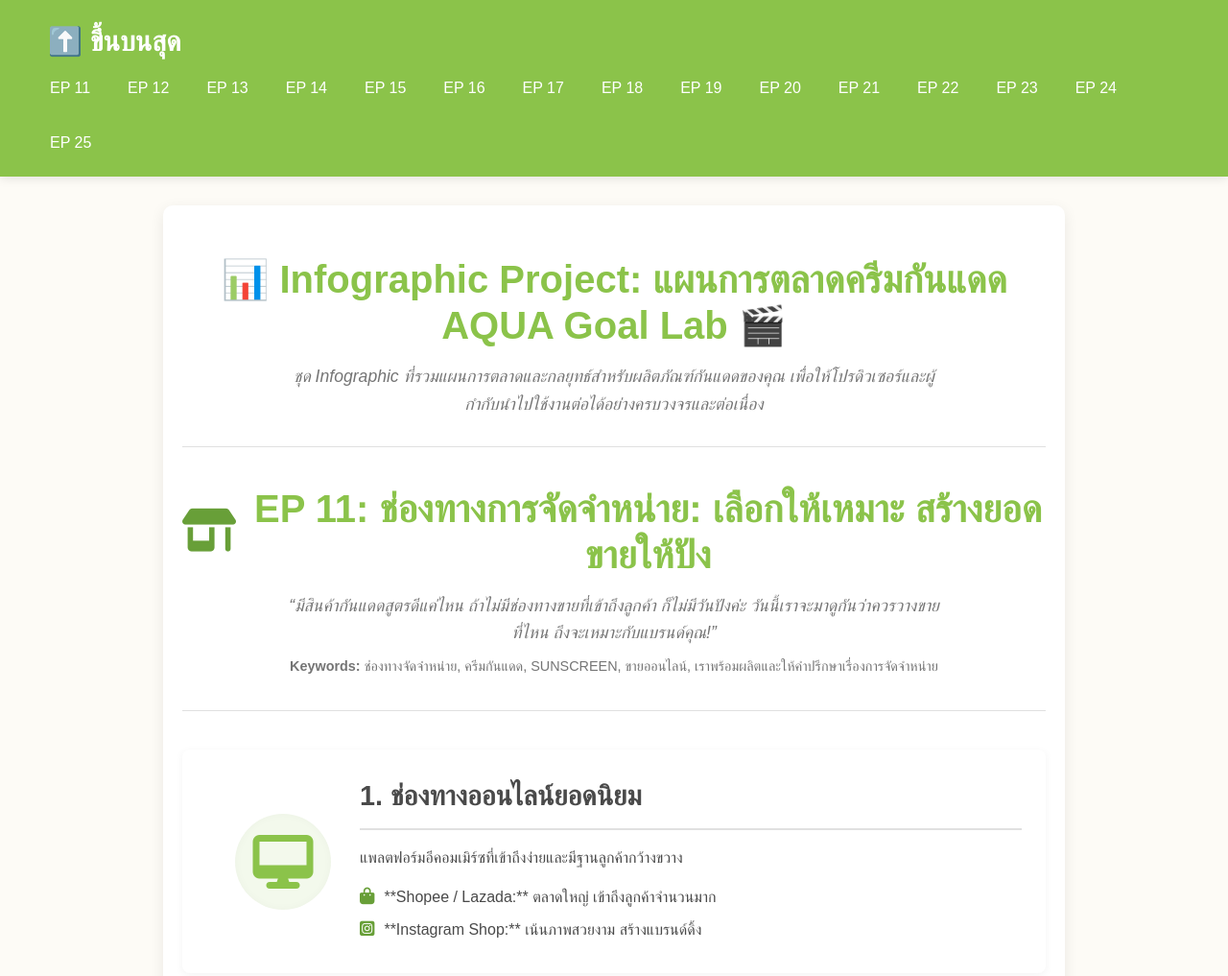
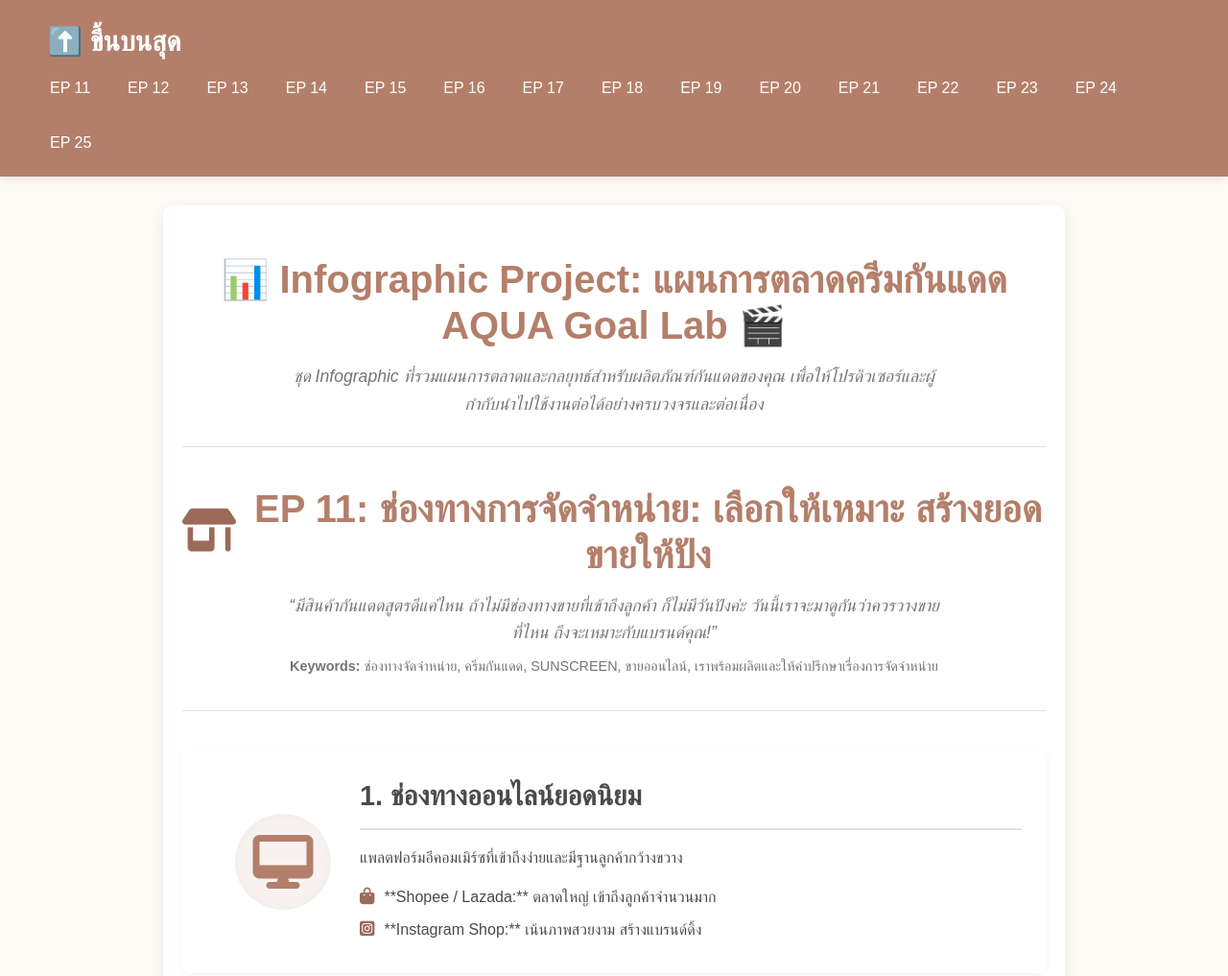
Before and after one commit to jakra-phong27/sunscreenplot, a plain HTML site: page index.html in a window 1280 px wide. Shown: the top 1017 px of the page at 96% size. Drawn offline with Linux system fonts and the light colour scheme; a small style sheet from the web is missing; a web font is replaced by a local one.

Commit message:
Add files via upload
Uodate new

```diff
--- a/assets/css/style.css
+++ b/assets/css/style.css
@@ -3,8 +3,8 @@
 /* Define Earthtone/Natural color palette */
 :root {
     --color-background-light: #FDFBF6; /* Very light cream/off-white */
-    --color-primary-green: #8BC34A; /* Soft, natural green */
-    --color-primary-green-dark: #689F38; /* Darker green for hover/accents */
+    --color-primary-brick: #B47F6A; /* Soft, natural brick color */
+    --color-primary-brick-dark: #9C6A58; /* Darker brick for hover/accents */
     --color-accent-brown: #A1887F; /* Muted brown/taupe for footer/secondary elements */
     --color-accent-brown-dark: #795548; /* Darker brown */
     --color-text-dark: #4A4A4A; /* Dark grey for main text for readability */
@@ -31,7 +31,7 @@ body {
 
 /* Header and Navigation Bar */
 .header {
-    background-color: var(--color-primary-green); /* Green for the header */
+    background-color: var(--color-primary-brick); /* Brick color for the header */
     color: #ffffff;
     padding: 15px 0;
     box-shadow: 0 2px 10px rgba(0,0,0,0.1);
@@ -105,7 +105,7 @@ body {
 
 .ep-header h1 {
     font-size: 2.5rem;
-    color: var(--color-primary-green); /* Green for main titles */
+    color: var(--color-primary-brick); /* Brick color for main titles */
     margin-bottom: 10px;
     display: flex;
     align-items: center;
@@ -118,7 +118,7 @@ body {
 .ep-header h1 .fas,
 .ep-header h1 .fab {
     font-size: 2.8rem;
-    color: var(--color-primary-green-dark); /* Darker green for main icons */
+    color: var(--color-primary-brick-dark); /* Darker brick for main icons */
 }
 
 .ep-description {
@@ -170,7 +170,7 @@ body {
     display: flex;
     justify-content: center;
     align-items: center;
-    background-color: rgba(139, 195, 74, 0.1); /* Light transparent green for icons */
+    background-color: rgba(180, 127, 106, 0.1); /* Light transparent brick color for icons */
     border-radius: 50%; /* Circular background */
     margin: 0 30px; /* Space around icon */
     box-shadow: inset 0 0 10px rgba(0,0,0,0.03);
@@ -183,7 +183,7 @@ body {
 .content-block .fas,
 .content-block .fab {
     font-size: 3.5rem;
-    color: var(--color-primary-green); /* Green icon color */
+    color: var(--color-primary-brick); /* Brick icon color */
 }
 
 .content-block .icon-large { /* For larger icons in index page */
@@ -218,7 +218,7 @@ body {
 
 .content-block .text-content ul li .fas,
 .content-block .text-content ul li .fab {
-    color: var(--color-primary-green-dark); /* Darker green for list icons */
+    color: var(--color-primary-brick-dark); /* Darker brick for list icons */
     font-size: 1.1rem;
     margin-top: 3px; /* Align icon with text */
 }
@@ -261,7 +261,7 @@ body {
 /* Call to Action Specific Styling for single page or nav buttons */
 .nav-button {
     display: inline-block;
-    background-color: var(--color-primary-green); /* Green button */
+    background-color: var(--color-primary-brick); /* Brick color button */
     color: #ffffff;
     padding: 10px 20px;
     border-radius: 5px;
@@ -272,7 +272,7 @@ body {
 }
 
 .nav-button:hover {
-    background-color: var(--color-primary-green-dark); /* Darker green on hover */
+    background-color: var(--color-primary-brick-dark); /* Darker brick on hover */
     transform: translateY(-2px);
 }
 
```
